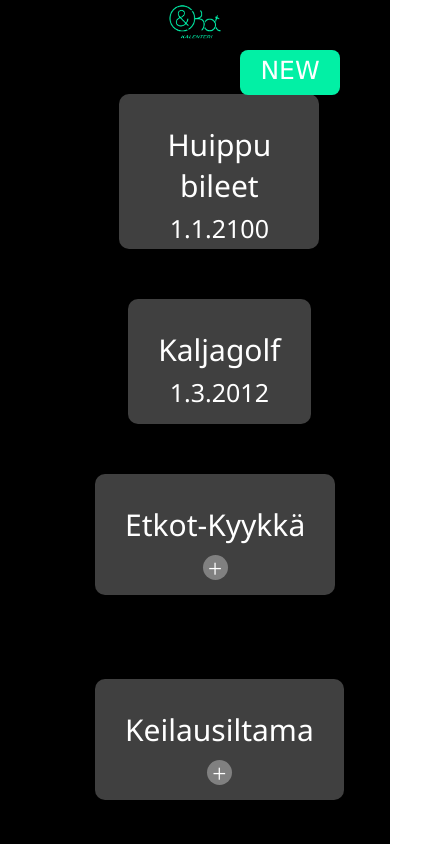
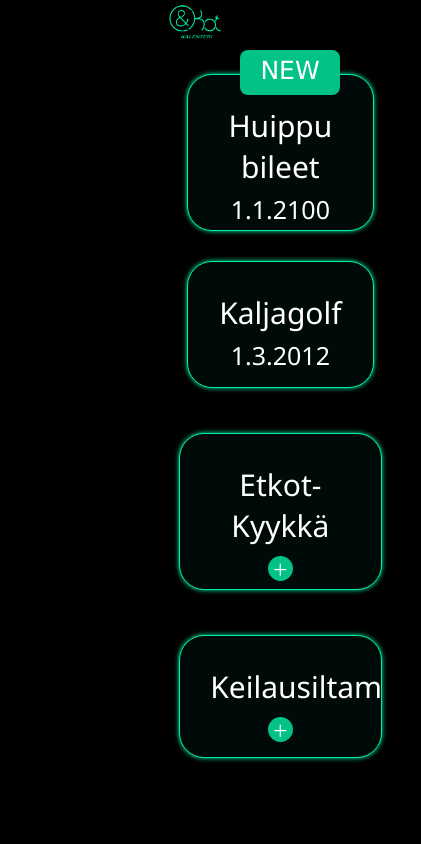
Before and after one commit to etkot/etkot-kalenteri, a Vue app: page / in a window 390 px wide. Shown: the whole page, 421 px wide, since content can reach past the window. Built offline with nearby package versions, Linux system fonts and the light colour scheme.

Commit message:
played around with colors and fixed event cards

```diff
--- a/src/App.vue
+++ b/src/App.vue
@@ -15,7 +15,7 @@
                 :voteDates="['1.1.2100', '1.3.2012']"
                 :voteActive="false"
             />
-            <div v-for="(event, index) in events" :key="`error-${index}`">
+            <div id="container" v-for="(event, index) in events" :key="`error-${index}`">
                 <Event :title="event" :voteDates="dates" :voteActive="true" />
             </div>
         </div>
@@ -57,37 +57,19 @@ body {
 }
 
 @-webkit-keyframes BackgroundWave {
-    0% {
-        background-position: 0% 50%;
-    }
-    50% {
-        background-position: 100% 60%;
-    }
-    100% {
-        background-position: 0% 50%;
-    }
+    0% {background-position: 0% 50%;}
+    50% {background-position: 100% 60%;}
+    100% {background-position: 0% 50%;}
 }
 @-moz-keyframes BackgroundWave {
-    0% {
-        background-position: 0% 50%;
-    }
-    50% {
-        background-position: 100% 60%;
-    }
-    100% {
-        background-position: 0% 50%;
-    }
+    0% {background-position: 0% 50%;}
+    50% {background-position: 100% 60%;}
+    100% {background-position: 0% 50%;}
 }
 @keyframes BackgroundWave {
-    0% {
-        background-position: 0% 50%;
-    }
-    50% {
-        background-position: 100% 60%;
-    }
-    100% {
-        background-position: 0% 50%;
-    }
+    0% {background-position: 0% 50%;}
+    50% {background-position: 100% 60%;}
+    100% {background-position: 0% 50%;}
 }
 
 #logo {
@@ -103,6 +85,6 @@ body {
     justify-content: center;
     margin-left: 70px;
     margin-right: 70px;
-    margin-top: 25px;
+    margin-top: 15px;
 }
 </style>
--- a/src/components/Event.vue
+++ b/src/components/Event.vue
@@ -31,7 +31,7 @@
 </template>
 
 <script>
-//Event cards are kinda broken atm
+//Event cards are a bit less broken atm
 
 export default {
     name: 'Event',
@@ -56,14 +56,17 @@ export default {
 
 <style scoped>
 #box {
-    background-color: #404040;
+    background-color:#000a08;
     height: max-content;
-    width: fit-content;
+    width: 800px;
     align-self: center;
     padding: 30px;
     padding-bottom: 15px;
-    margin: 25px;
-    border-radius: 10px;
+    margin: 15px;
+    border-radius: 25px;
+    border-style: solid;
+    border: 1px solid #02f0a5;
+    box-shadow: 0 0 5px rgba(2, 240, 165, 1);
     transition: 0.15s ease-out;
     overflow: hidden;
 }
@@ -82,7 +85,7 @@ export default {
     list-style-type: none;
 }
 #button {
-    background-color: grey;
+    background-color: #03c285;
     border-radius: 100%;
     width: 25px;
     height: 25px;
@@ -91,7 +94,7 @@ export default {
     transition: 0.5s;
 }
 #vote-button {
-    background-color: #02f0a5;
+    background-color: #03c285;
     color: white;
     font-family: 'Lucida Sans', 'Lucida Sans Regular', 'Lucida Grande', 'Lucida Sans Unicode',
         Geneva, Verdana, sans-serif;
@@ -113,9 +116,9 @@ export default {
     height: 24px;
     width: 24px;
     margin-top: 9px;
-    margin-left: auto;
-    margin-right: -8px;
-    background-color: #02f0a5;
+    margin-left: 250px;
+    margin-right: -260px;
+    background-color:#03c285;
     border-radius: 4px;
     outline: none;
 }
@@ -140,4 +143,14 @@ export default {
     text-align: center;
     cursor: pointer;
 }
+@media only screen and (max-width: 1100px) {
+    #box {
+        width: 50%;
+    }
+}
+@media only screen and (max-width: 680px) {
+    #box {
+        width: 50%;
+    }
+}
 </style>
--- a/src/components/New.vue
+++ b/src/components/New.vue
@@ -91,7 +91,7 @@ export default {
         Geneva, Verdana, sans-serif;
 }
 #new-button {
-    background-color:#02f0a5;
+    background-color:#03c285;
     border-radius: 8px;
     width: 100px;
     height: 45px;
@@ -137,7 +137,7 @@ export default {
     box-shadow: none;
 }
 #new-menu {
-    background-color: #02f0a5;
+    background-color:#03c285;
     width: 30%;
     height: 100%;
     border-radius: 4px;
```
